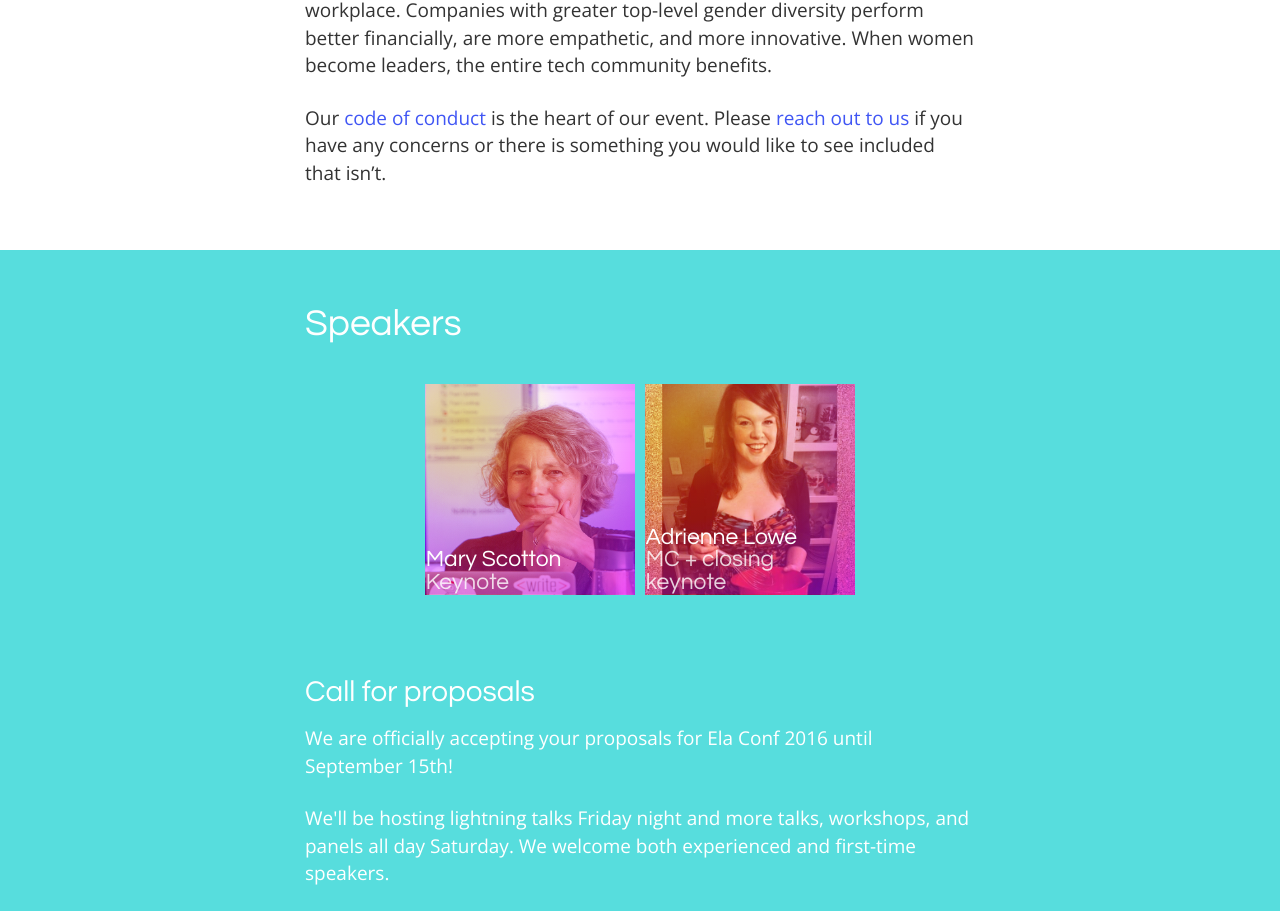
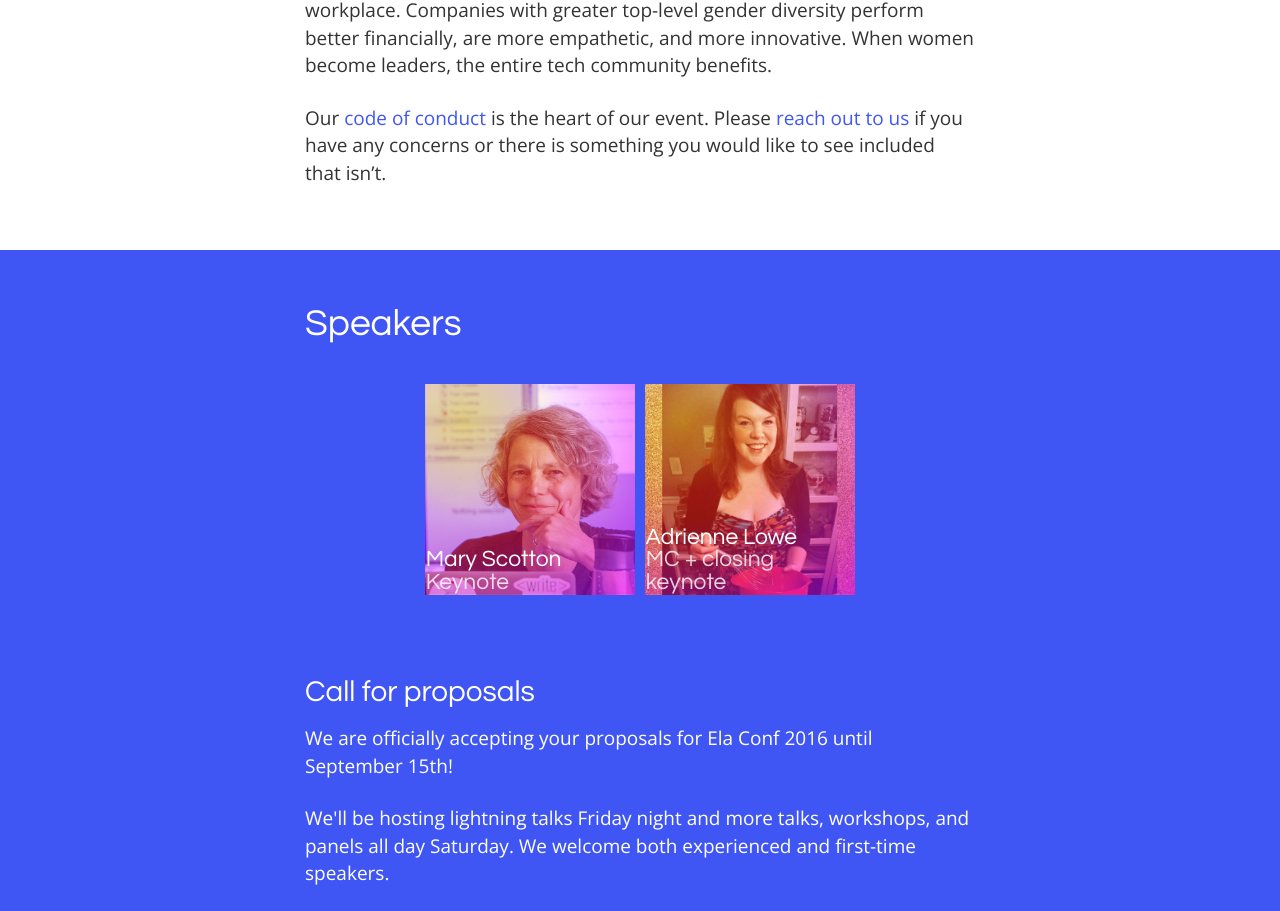
Before and after one commit to elaconf/elaconf.github.io, a Jekyll site: the page built from index.html, in a window 1280 px wide. Shown: the part 1179-2090 px from the top of the page. Built offline with Jekyll 4.4.1, drawn with Linux system fonts in a browser that asks for light colours.

Commit message:
use darker blue for a11y

```diff
--- a/_sass/_homepage.scss
+++ b/_sass/_homepage.scss
@@ -50,8 +50,14 @@
 
 
 .fill-dark {
-  background: $accent-main-light;
+  background: $accent-main;
   color: $white;
+
+  .button:hover {
+    background: $white;
+    border-color: $white;
+    color: $accent-main;
+  }
 }
 
 .fill-bright {
```
